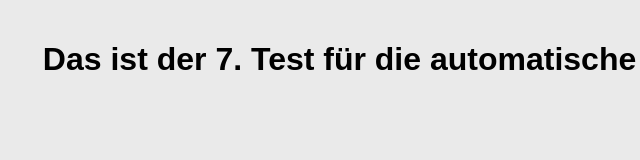
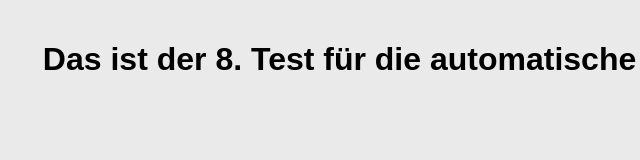
Before and after one commit to Emkay90/AutoUpdateTest, an Electron app: page index.html in a window 800 px wide. Shown: the full height of the page, 8-648 px from the left. Drawn offline with Linux system fonts and the light colour scheme; no server answers.

Commit message:
autoUpdate1.3.6

```diff
--- a/index.html
+++ b/index.html
@@ -26,7 +26,7 @@
   </style>
 </head>
 <body>
-  <h1>Das ist der 7. Test für die automatische Suche</h1>
+  <h1>Das ist der 8. Test für die automatische Suche</h1>
   <p id="version"></p>
   <div id="message"></div>
   <p Prüfe auf Updates></p>
--- a/main.js
+++ b/main.js
@@ -79,14 +79,19 @@
 
 autoUpdater.on('checking-for-update', () => {
   sendStatustoWindow('Suche nach Updates')
+  console.log('Suche nach Updates')
 });
 
 autoUpdater.on('update-available', (info) => {
   sendStatustoWindow('Update verfuegbar')
+  console.log('Update verfuegbar')
+
 });
 
 autoUpdater.on('update-downloaded', (event, releaseNotes, releaseName) => {
     mainWindow.webContents.send('Update heruntergeladen');
+    console.log('Update heruntergeladen')
+
 
   // let dialogOpts = {
   //   type: 'Info',
--- a/package.json
+++ b/package.json
@@ -1,6 +1,6 @@
 {
   "name": "autoupdater_test",
-  "version": "1.3.5",
+  "version": "1.3.6",
   "description": "",
   "main": "main.js",
   "scripts": {
```
